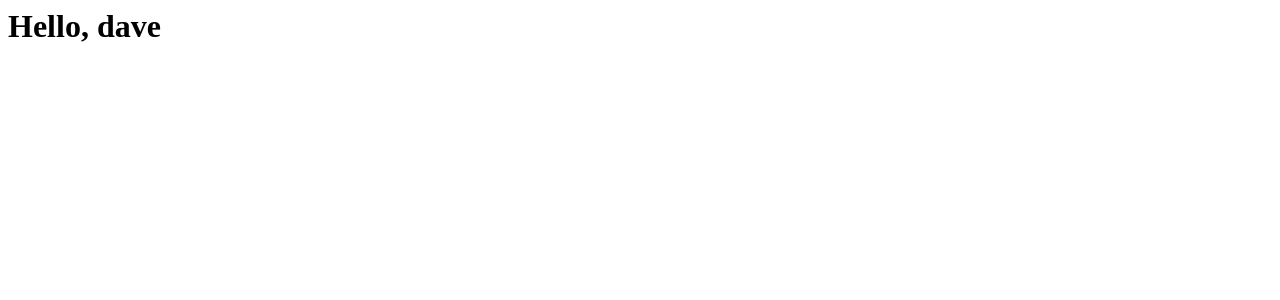
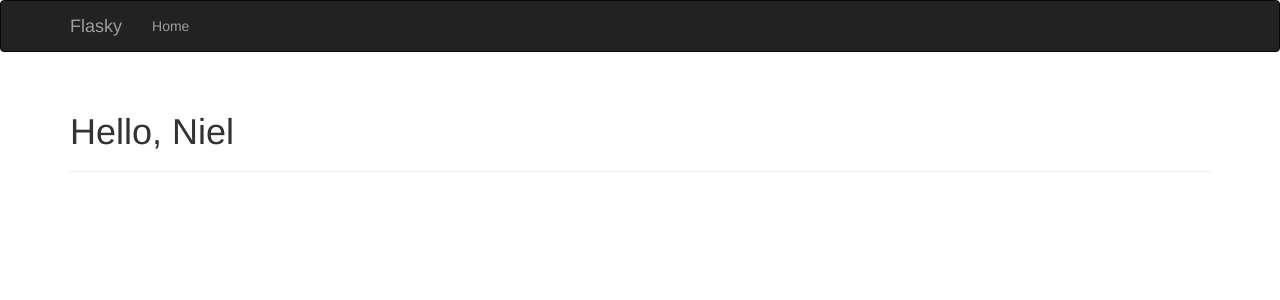
Before and after one commit to Niel2016/FlaskApp, a Flask app: page / in a window 1280 px wide. Shown: the top 300 px of the page. Run offline with Flask 2, Linux system fonts and the light colour scheme; some libraries are stand-ins or nearby versions.

Commit message:
add bootstrap template into index.html

```diff
--- a/run.py
+++ b/run.py
@@ -1,14 +1,16 @@
 from flask import Flask, render_template, g, abort, request
 from flask_script import Manager
+from flask_bootstrap import Bootstrap
 
 
 app = Flask(__name__)
+bootstrap = Bootstrap(app)
 manager = Manager(app)
 
 app.config['DEBUG'] = True
 @app.before_request
 def before_first_request():
-  g.user = 'dave'
+  g.user = 'Niel'
 
 @app.route('/')
 def home():
--- a/templates/index.html
+++ b/templates/index.html
@@ -1 +1,26 @@
+{% extends 'bootstrap/base.html' %}
+
+{%block title%}Flasky{%endblock%}
+{%block navbar%}
+<div class="navbar navbar-inverse" role="navigation"> <div class="container">
+<div class="navbar-header">
+<button type="button" class="navbar-toggle"
+data-toggle="collapse" data-target=".navbar-collapse"> <span class="sr-only">Toggle navigation</span> <span class="icon-bar"></span>
+<span class="icon-bar"></span>
+<span class="icon-bar"></span>
+</button>
+<a class="navbar-brand" href="/">Flasky</a> </div>
+<div class="navbar-collapse collapse"> <ul class="nav navbar-nav">
+<li><a href="/">Home</a></li> </ul>
+        </div>
+    </div>
+</div>
+{%endblock%}
+
+{%block content%}
+<div class="container">
+<div class="page-header">
 <h1>Hello, {{name}}</h1>
+</div>
+</div>
+{%endblock%}
```
